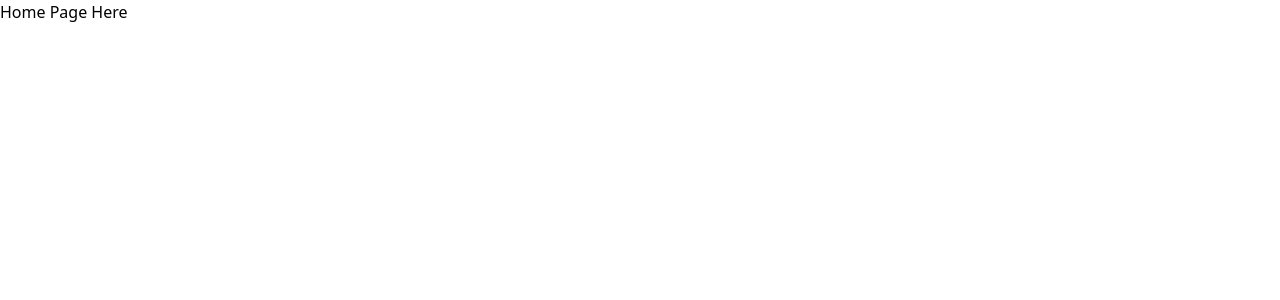
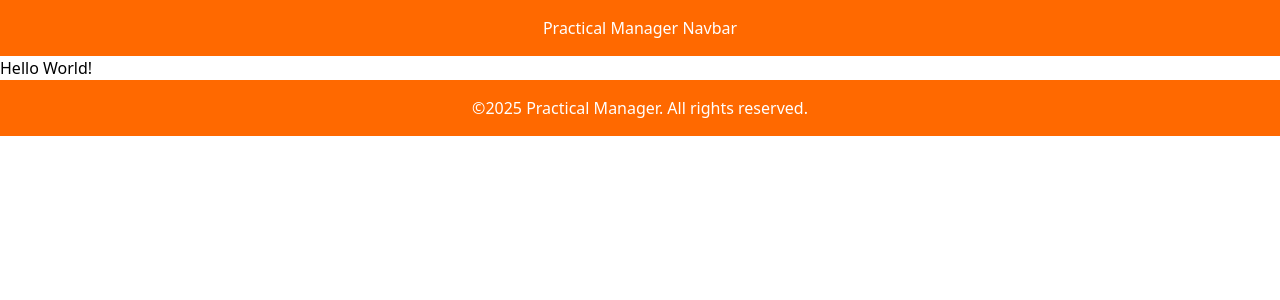
Before and after one commit to Evoli-management/PM-frontend, a React (Vite) app: page / in a window 1280 px wide. Shown: the top 300 px of the page. Built offline with nearby package versions, Linux system fonts and the light colour scheme.

Commit message:
Fixed some conflicting issues :bug: and Added Zod :tada:, Sort useful info in README.md :fire:

```diff
--- a/package.json
+++ b/package.json
@@ -12,13 +12,13 @@
   "dependencies": {
     "@tailwindcss/vite": "^4.1.7",
     "axios": "^1.9.0",
-    "clsx": "^2.1.1",
     "lucide-react": "^0.511.0",
     "postcss": "^8.5.3",
     "react": "^19.0.0",
     "react-dom": "^19.0.0",
     "react-router-dom": "^7.6.0",
-    "tailwindcss": "^4.1.7"
+    "tailwindcss": "^4.1.7",
+    "zod": "^4.0.13"
   },
   "devDependencies": {
     "@eslint/css": "^0.8.1",
--- /dev/null
+++ b/src/App.jsx
@@ -0,0 +1,12 @@
+import Navbar from "./components/shared/Navbar.jsx";
+import Footer from "./components/shared/Footer.jsx";
+
+export default function App() {
+    return (
+        <>
+            <Navbar />
+            <h1>Hello World!</h1>
+            <Footer />
+        </>
+    )
+}
--- a/src/components/Footer.jsx
+++ b/src/components/shared/Footer.jsx
@@ -3,7 +3,7 @@ import React from 'react'
 const Footer = () => {
   return (
     <div className="bg-orange-500 text-white text-center p-4">
-      <p>© {new Date().getFullYear()} Practical Manager. All rights reserved.</p>
+      <p>©{ new Date().getFullYear() } Practical Manager. All rights reserved.</p>
     </div>
   )
 }
--- a/src/main.jsx
+++ b/src/main.jsx
@@ -1,28 +1,11 @@
 import React, { StrictMode } from 'react'
 import { createRoot } from 'react-dom/client'
 import './index.css'
-import Home from './pages/Home.jsx'
-import Pricing from "./pages/Pricing.jsx";
-import Testimonials from "./pages/Testimonials.jsx";
-import { createBrowserRouter, RouterProvider } from 'react-router-dom'
+import App from './App'
 
-const router = createBrowserRouter([
-    {
-        path: "/",
-        element: <Home />,
-    },
-    {
-        path: "/pricing",
-        element: <Pricing />,
-    },
-    {
-        path: "/testimonials",
-        element: <Testimonials />,
-    },
-])
 
 createRoot(document.getElementById('root')).render(
   <StrictMode>
-      <RouterProvider router={router} />
+      <App />
   </StrictMode>,
 )
--- a/src/pages/Error.jsx
+++ b/src/pages/Error.jsx
@@ -0,0 +1,7 @@
+export default function ErrorPage() {
+    return (
+        <>
+            Oops! Something went wrong.
+        </>
+    )
+}
```
Also changed, not shown: src/components/shared/Navbar.jsx (renamed from src/components/Navbar.jsx), src/routes.js (deleted), 2 other files (tests, documents, lock files or other folders).
